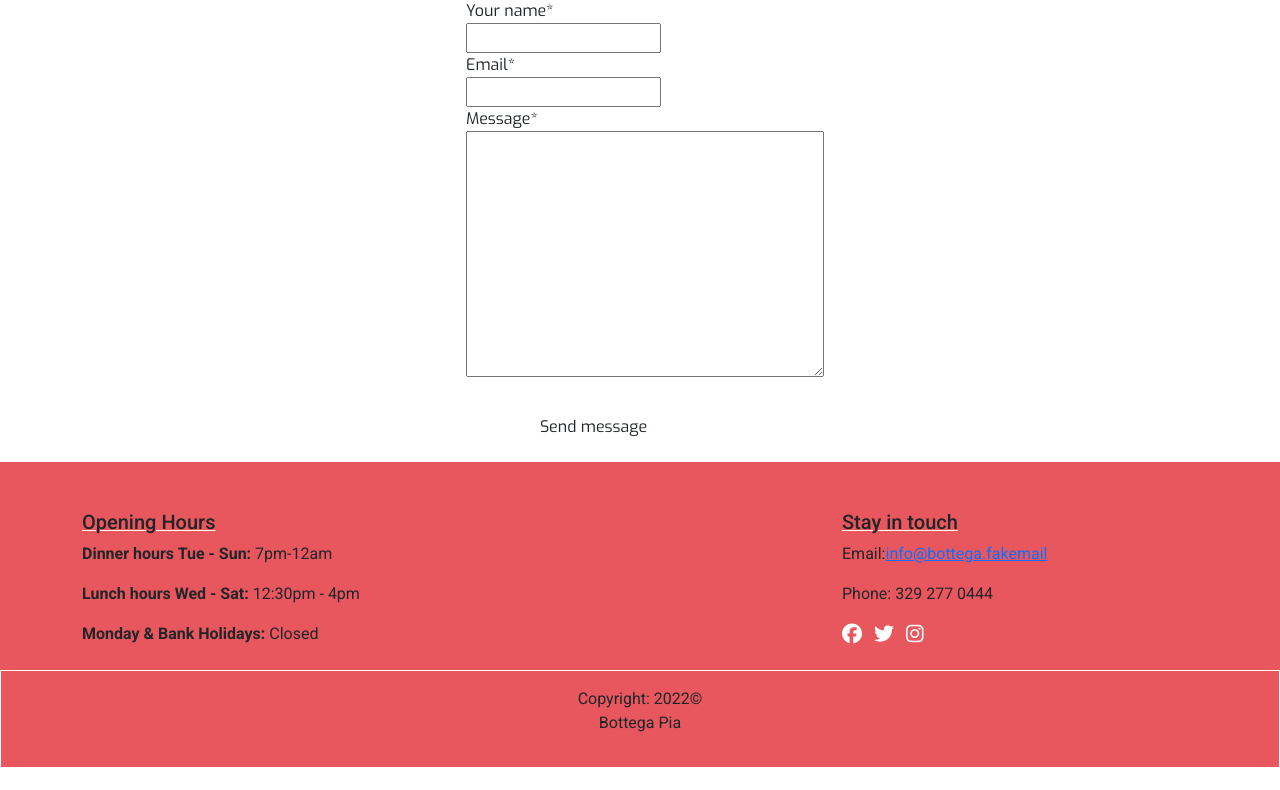
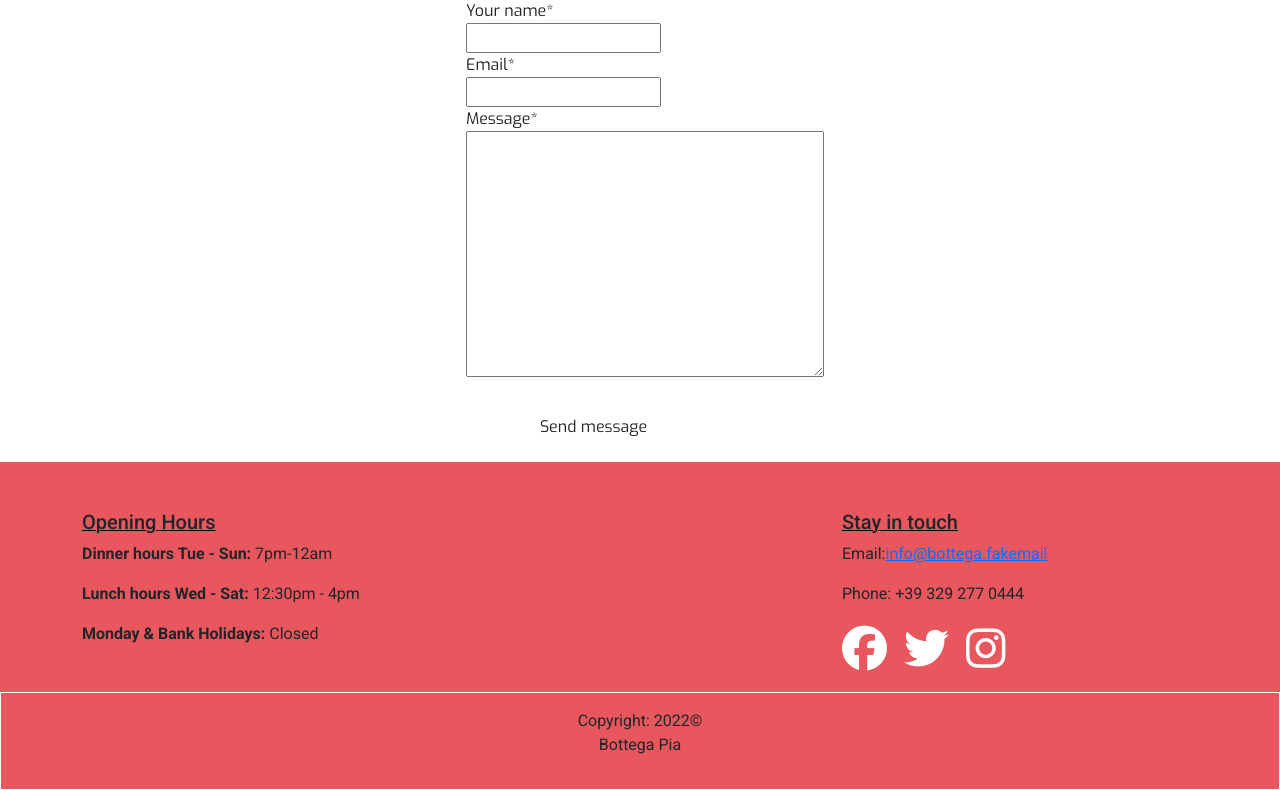
Before and after one commit to ExcellentWish/portfolio-project-4, a Django app: page /contact_us in a window 1280 px wide. Shown: the part 432-1222 px from the top of the page. Before the commit the page ends 1199 px from the top, so only its background shows below. Run offline with Django 3.2, Linux system fonts and the light colour scheme; some libraries are stand-ins or nearby versions.

Commit message:
Amend footer style

```diff
--- a/static/css/style.css
+++ b/static/css/style.css
@@ -105,11 +105,12 @@ footer{
     height: 40px;
 }
 .footer-heading {
-  text-decoration: underline 1px white;
+  text-decoration: underline 1px black;
 }
 #social-media-icons {
-  width: 40px;
-  height: 40px;
+  width: 60px;
+  height: 60px;
+
 }
 #email-link {
   text-decoration: none;
@@ -121,9 +122,10 @@ a.icons {
   color: white;
   letter-spacing: 4px;
   text-decoration: none;
+  font-size: 36px;
 }
 a.icons:hover {
-  text-shadow: 2px 2px 4px #64b4ac;
+  text-shadow: 2px 2px 4px #9D0208;
 }
 a.icons::after {
   color: white;
--- a/templates/base.html
+++ b/templates/base.html
@@ -137,7 +137,7 @@
                         <h5 class="footer-heading">Stay in touch</h5>
                         <p id="email-link">Email:<a href="mailto: nigel.doheny93@gmail.com">info@bottega.fakemail</a>
                         </p>
-                        <p>Phone: 329 277 0444</p>
+                        <p>Phone: +39 329 277 0444</p>
                         <div class="mb-2 flex-center">
                             <!-- Social media links -->
                             <!-- Facebook -->
```
